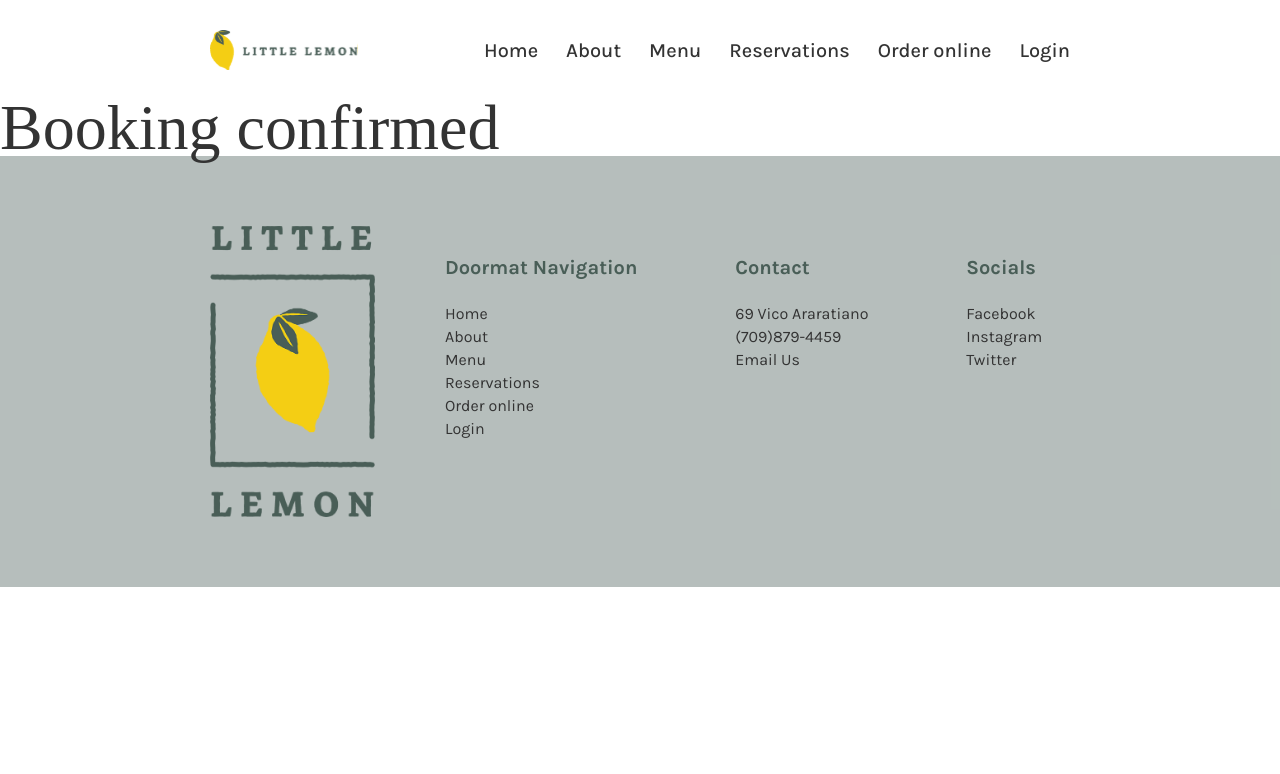
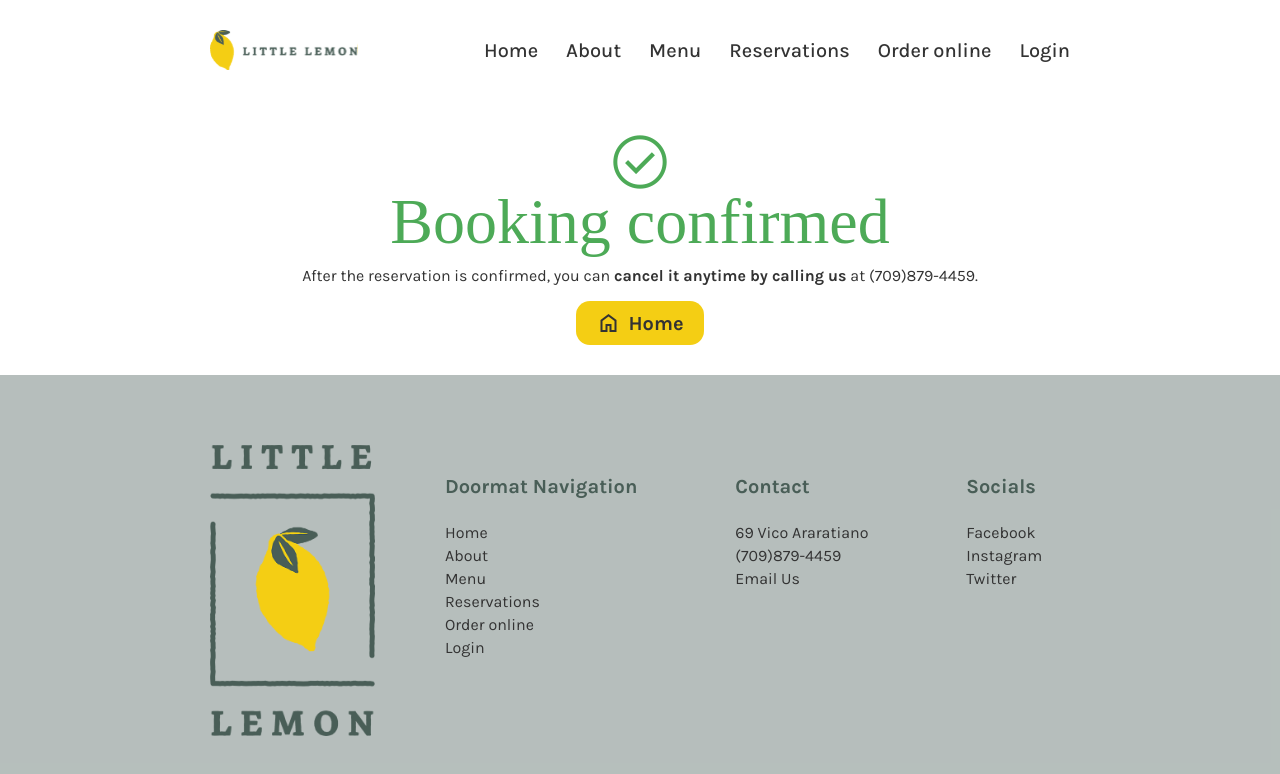
Before and after one commit to AntonelloBottero/capstone-app, a React (Create React App) app: page /reservation-confirmed in a window 1280 px wide. Shown: the top 774 px of the page. Built offline with nearby package versions, Linux system fonts and the light colour scheme; a web font is replaced by a local one.

Commit message:
feat: reservation confirmed

```diff
--- a/src/App.css
+++ b/src/App.css
@@ -3,6 +3,7 @@
   --secondary-color: #f4ce14;
   --accent-color: #ee9972;
   --accent-lighten-color: #fbdabb;
+  --success-color: #4DAA57;
   --error-color: #DC602E;
   --surface-color: #edefee;
   --elevated-color: rgba(73, 94, 87, .4);
@@ -31,6 +32,11 @@ html, body {
   font-family: "Karla", sans-serif;
   font-size:16px;
   color:var(--text-color);
+  background-color:var(--elevated-color);
+}
+
+#root {
+  background-color:#fff;
 }
 
 @media screen and (max-width: 599px) {
@@ -80,6 +86,10 @@ html, body {
 
 .text--accent {
   color:var(--accent-color);
+}
+
+.text--success {
+  color:var(--success-color);
 }
 
 /* Typography */
--- a/src/Main.js
+++ b/src/Main.js
@@ -2,7 +2,7 @@ import {useState, useEffect, useReducer, createContext, useContext } from 'react
 import { Routes, Route, useNavigate } from 'react-router-dom'
 import Home from './Pages/Home/index.js';
 import Reservations from './Pages/Reservations/index.js';
-import ReservationConfirmed from './Pages/ReservationConfirmed.js';
+import ReservationConfirmed from './Pages/ReservationConfirmed/index.js';
 const ReservationContext = createContext();
 
 export default function Main() {
--- a/src/Pages/Home/index.js
+++ b/src/Pages/Home/index.js
@@ -1,3 +1,4 @@
+import { Link } from 'react-router-dom'
 import DishItem from 'components/DishItem/index.js';
 import TestimonialItem from 'components/TestimonialItem/index.js';
 import RestaurantFood from 'assets/imgs/restaurantfood.jpg';
@@ -79,9 +80,9 @@ export default function Home() {
                             <p className="lead-text">
                                 We are a family owned Mediterranean restaurant,<br />focused on a traditional recipes served with a modern twist.
                             </p>
-                            <a href="/reservation" className="btn interaction bg--secondary">
+                            <Link to="/reservations" className="btn interaction bg--secondary">
                                 <span>Reserve a table</span>
-                            </a>
+                            </Link>
                         </div>
                         <div className="col-12 col-sm-5 ml-auto">
                             <div className="hero__image" style={{backgroundImage: 'url('+RestaurantFood+')'}}></div>
--- a/src/Pages/ReservationConfirmed.js
+++ /dev/null
@@ -1,7 +0,0 @@
-export default function ReservationConfirmed() {
-    return (
-        <>
-            <h1>Booking confirmed</h1>
-        </>
-    )
-}
--- /dev/null
+++ b/src/Pages/ReservationConfirmed/index.js
@@ -0,0 +1,26 @@
+import { Link } from 'react-router-dom'
+import './style.css';
+
+export default function ReservationConfirmed() {
+    return (
+        <section className="section reservation-confirmed">
+            <div className="section__inner">
+                <div class="reservation-confirmed__card">
+                    <span class="material-symbols-outlined reservation-confirmed__icon text--success">
+                        check_circle
+                    </span>
+                    <h1 class="text--success">Booking confirmed</h1>
+                    <p class="body-1">
+                        After the reservation is confirmed, you can <b>cancel it anytime by calling us</b> at (709)879-4459.
+                    </p>
+                    <Link to="/" className="btn bg--secondary">
+                        <span class="material-symbols-outlined">
+                            home
+                        </span>
+                        Home
+                    </Link>
+                </div>
+            </div>
+        </section>
+    )
+}
--- /dev/null
+++ b/src/Pages/ReservationConfirmed/style.css
@@ -0,0 +1,10 @@
+.reservation-confirmed .reservation-confirmed__card {
+    display:flex;
+    flex-direction:column;
+    align-items:center;
+    text-align:center;
+}
+
+.reservation-confirmed .reservation-confirmed__card .reservation-confirmed__icon {
+    font-size:4rem;
+}
--- a/src/components/ReservationForm.js
+++ b/src/components/ReservationForm.js
@@ -47,7 +47,7 @@ export default function ReservationForm() {
         <>
             <div className="row">
                 <div className="col-12">
-                    <form onSubmit={handleFormSubmit}>
+                    <form aria-label="Reservation form" onSubmit={handleFormSubmit}>
                         <div className="row">
                             <div className="col-12 col-sm-6">
                                 <div className="form-field">
@@ -58,6 +58,7 @@ export default function ReservationForm() {
                                             id="res-date"
                                             value={date.value}
                                             onChange={handleDateChange}
+                                            required
                                         />
                                     </div>
                                     {!isDateValid() && date.touched && <div className="form-field__error">Select a date from today on</div>}
@@ -71,6 +72,7 @@ export default function ReservationForm() {
                                             id="res-time"
                                             value={time.value}
                                             onChange={e => setTime({value: e.target.value, touched: true})}
+                                            required
                                         >
                                             <option value=""></option>
                                             {availableTimes.map(at => <option key={at} value={at}>{at}</option>)}
@@ -90,6 +92,7 @@ export default function ReservationForm() {
                                             max="10"
                                             id="guests"
                                             value={guests.value}
+                                            required
                                             onChange={e => setGuests({ value: e.target.value, touched: true})}
                                         />
                                     </div>
@@ -106,6 +109,7 @@ export default function ReservationForm() {
                                         <select
                                             id="occasion"
                                             value={occasion.value}
+                                            required
                                             onChange={e => setOccasion({ value: e.target.value, touched: true })}
                                         >
                                             <option value=""></option>
@@ -117,7 +121,7 @@ export default function ReservationForm() {
                                 </div>
                             </div>
                             <div className="col-12 text-right">
-                                <button type="submit" value="Make Your reservation" disabled={!getIsFormValid()} className="btn bg--secondary">
+                                <button type="submit" value="Make Your reservation" disabled={!getIsFormValid()} className="btn btn--size-large bg--secondary">
                                     Book now
                                 </button>
                             </div>
```
Also changed, not shown: 2 other files (tests, documents, lock files or other folders).
